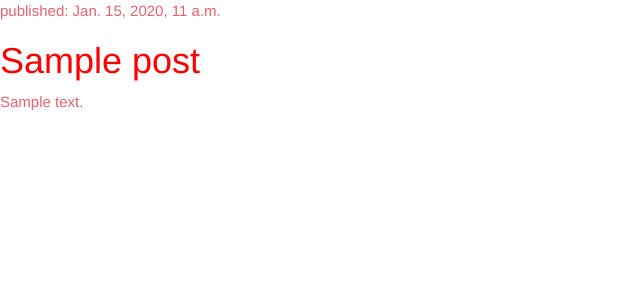
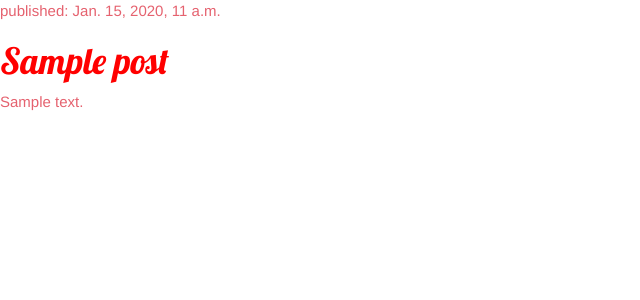
Before and after one commit to MrsRob0t/my-first-blog, a Django app: template blog/templates/blog/post_list.html in a window 1280 px wide. Shown: the top 300 px of the page, without its empty margins (0-640 px from the left). Run offline with Django 3.2, Linux system fonts and the light colour scheme; the template is opened without the code that fills it: values that come from a table or form of the project are taken from there, others are empty; tables that the repository leaves empty hold one stand-in row (values such as "Sample post"); some libraries are stand-ins or nearby versions.

Commit message:
idzie nowe

```diff
--- a/blog/static/css/blog.css
+++ b/blog/static/css/blog.css
@@ -1,3 +1,3 @@
-h1 a {color:red;}
+h1 a {color:red; font-family: 'Lobster';}
 body {padding-left:20px, padding-right:20px;}
 p {color: #e5626f; font-size: 15px;}
--- a/blog/templates/blog/post_list.html
+++ b/blog/templates/blog/post_list.html
@@ -4,6 +4,7 @@
 <link rel="stylesheet" href="//maxcdn.bootstrapcdn.com/bootstrap/3.2.0/css/bootstrap.min.css">
 <link rel="stylesheet" href="//maxcdn.bootstrapcdn.com/bootstrap/3.2.0/css/bootstrap-theme.min.css">
 <link rel="stylesheet" href="{% static 'css/blog.css' %}">
+<link href="//fonts.googleapis.com/css?family=Lobster&subset=latin,latin-ext" rel="stylesheet" type="text/css">
 <title>Oooooo Django</title>
 </head>
 <body>
```
